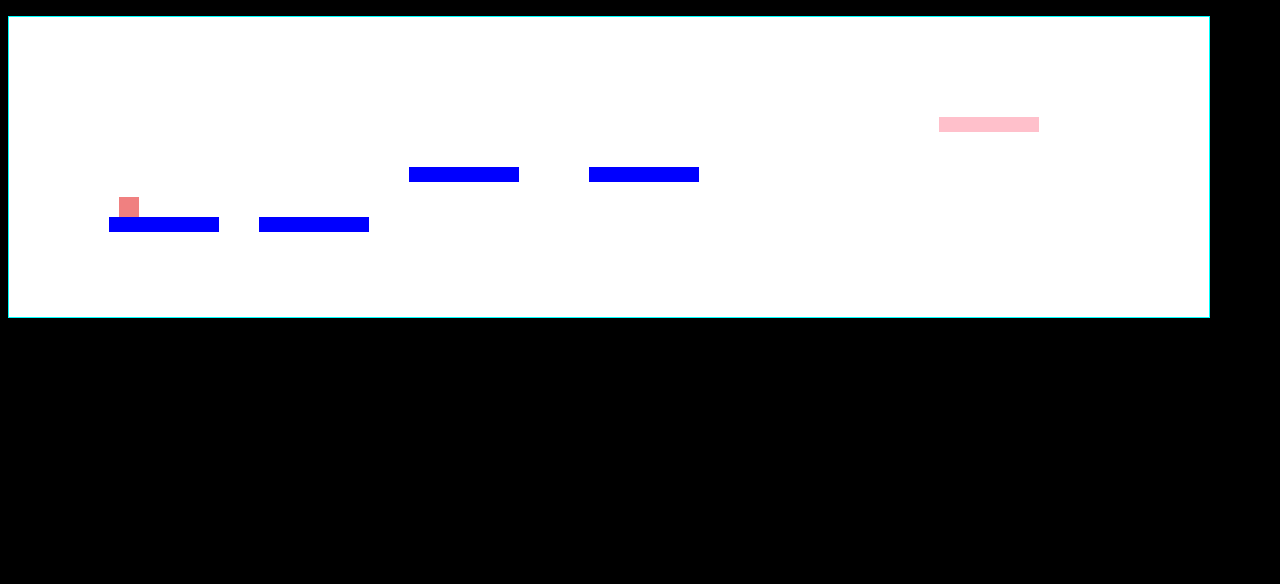
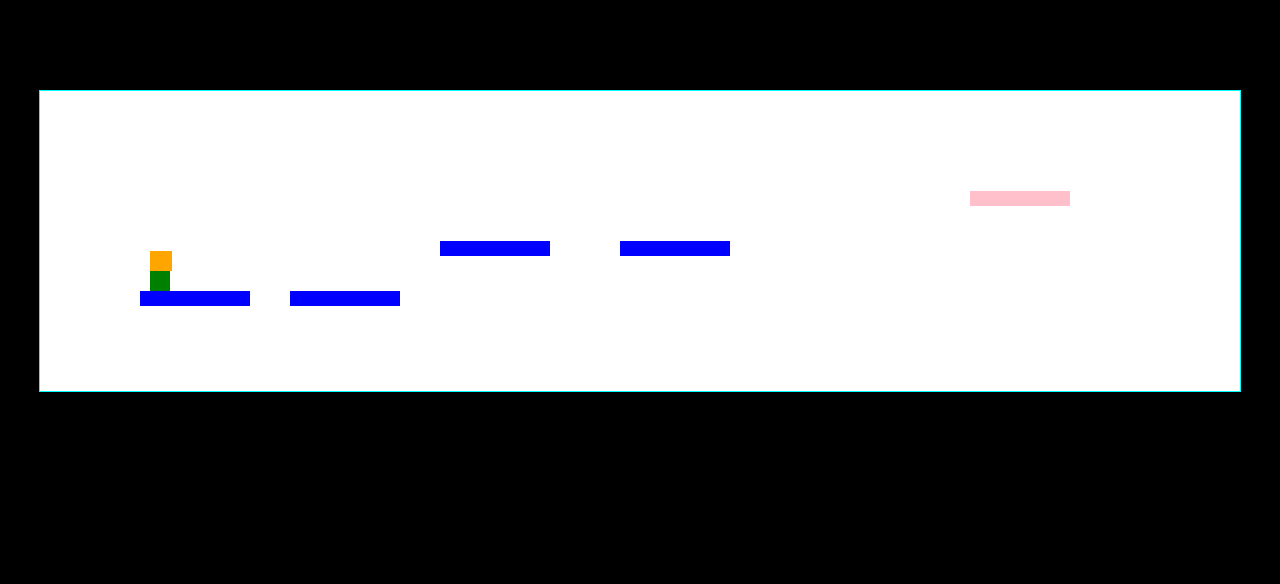
Before and after one commit to Jimbo-Farmer/basic-platformer, a plain HTML site: page root/index.html in a window 1280 px wide. Shown: the part 216-800 px from the top of the page. Drawn offline with Linux system fonts and the light colour scheme.

Commit message:
refactoring

```diff
--- a/root/index.html
+++ b/root/index.html
@@ -19,7 +19,10 @@
             <button class="try-again hidden">Try Again</button>
         </div>
     </header>
-    <canvas></canvas>
+    <main>
+        <canvas></canvas>
+    </main>
+
 </body>
-<script src="logic.js"></script>
+<script src="javascript/main.js" type="module"></script>
 </html>
--- /dev/null
+++ b/root/javascript/components/levels.js
@@ -0,0 +1,32 @@
+// The platforms
+export const platformsLevelOne = [{
+    x: 100,
+    y: 200,
+    width: 110,
+    height: 15
+    },
+    {
+    x: 250,
+    y: 200,
+    width: 110,
+    height: 15
+    },
+    {
+    x: 400,
+    y: 150,
+    width: 110,
+    height: 15
+    },
+    {   // this has been turned into a moving platform.
+    x: 520,
+    y: 150,
+    width: 110,
+    height: 15
+    },
+    {
+    x: 930,
+    y: 100,
+    width: 100,
+    height: 15
+    }
+];
--- /dev/null
+++ b/root/javascript/components/player.js
@@ -0,0 +1,32 @@
+export function renderplayer(ctx, x, y){
+    //body
+    ctx.fillStyle = body.colour;
+    ctx.fillRect(x-10, y-20, body.width, body.height);
+    //head
+    ctx.fillStyle = head.colour;
+    ctx.fillRect(x-10, y-40, head.width, head.height);
+}
+
+
+let body = {
+    colour: 'green',
+    height: 20,
+    width: 20,
+}
+
+let head = {
+    colour: 'orange',
+    height: 20,
+    width: 22,
+}
+
+
+export let playerDetails = {
+    x: 120,
+    y: 100,
+    width: body.width,
+    height: body.height + head.height,
+    jump: false,
+    x_v: 0,
+    y_v: 0,
+};
--- a/root/logic.js
+++ b/root/javascript/main.js
@@ -1,3 +1,5 @@
+import { platformsLevelOne }  from './components/levels.js'
+import { playerDetails, renderplayer } from './components/player.js';
 
 const canvas = document.querySelector("canvas");
 const ctx = canvas.getContext("2d");
@@ -7,17 +9,9 @@ ctx.canvas.width = 1200;
 const status = document.querySelector(".status");
 const tryAgain = document.querySelector(".try-again");
 
-// Attributes of the player
-let player = {
-    x: 120,
-    y: 200,
-    x_v: 0,
-    y_v: 0,
-    jump : false,
-    height: 20,
-    width: 20,
-    };
-
+let platforms = platformsLevelOne;
+let player = playerDetails;
+console.log(platforms)
 // The status of the arrow keys
 let keys = {
     right: false,
@@ -26,40 +20,7 @@ let keys = {
     };
 
 // The gravity to show realistic movements
-let gravity = 0.6;
-
-// The platforms
-let platforms = [{
-    x: 100,
-    y: 200,
-    width: 110,
-    height: 15
-    },
-    {
-    x: 250,
-    y: 200,
-    width: 110,
-    height: 15
-    },
-    {
-    x: 400,
-    y: 150,
-    width: 110,
-    height: 15
-    },
-    {   // this has been turned into a moving platform.
-    x: 520,
-    y: 150,
-    width: 110,
-    height: 15
-    },
-    {
-    x: 930,
-    y: 100,
-    width: 100,
-    height: 15
-    }
-];
+let gravity = 0.9;
 
 let finalPlatform = platforms[platforms.length-1];
 
@@ -79,22 +40,18 @@ function renderplat(){
     ctx.fillRect(finalPlatform.x, finalPlatform.y, finalPlatform.width, finalPlatform.height);
 }
 
-// Function to render the player
-function renderplayer(){
-    ctx.fillStyle = "#F08080";
-    ctx.fillRect((player.x)-10, (player.y)-20, player.width, player.height);
-}
-
 // This function is called when one of the arrow keys is pressed
 function keydown(e) {
     // 37 is the code for the left arrow key
     if(e.keyCode === 37) {
         keys.left = true;
+
     }
     // 38 is the code for the up arrow key
     if(e.keyCode === 38) {
         if(player.jump === false){
-            player.y_v = -10;
+            player.y_v = -12;
+
         }
         player.jump = true
     }
@@ -110,8 +67,8 @@ function keyup(e) {
         keys.left = false;
     }
     if(e.keyCode === 38) {
-        if(player.y_v < -2) {
-            player.y_v = -1;      // if jump is released quickly the jump will be shorter.
+        if(player.y_v < -3) {
+            player.y_v = -3;      // if jump is released quickly the jump will be shorter.
         }
     }
     if(e.keyCode === 39) {
@@ -126,19 +83,21 @@ document.addEventListener("keyup",keyup);
 let slide = 2; // sets the speed of the moving platform.
 
 function loop() {
+
     // If the player is jumping apply the effect of gravity
     if(player.jump === true){
         player.y_v += gravity;
     }
 
+
     // If the left key is pressed, move the player to the left
     if(keys.left) {
-        player.x_v = -2.5;
+        player.x_v = -3;
     }
 
      // If the right key is pressed, move the player to the right
     else if(keys.right) {
-        player.x_v  = 2.5;
+        player.x_v  = 3;
     } else {
         player.x_v = 0;
     }
@@ -150,7 +109,7 @@ function loop() {
         slide = -slide;
     }
 
-    if((platforms[3].x <= (player.x +(player.width/2)-1)) && ((player.x -(player.width/2)+1) < platforms[3].x + platforms[3].width) && (player.y === platforms[3].y)){
+    if((platforms[3].x <= (player.x +9)) && ((player.x -11) < platforms[3].x + platforms[3].width) && (player.y === platforms[3].y)){
         player.x_v += slide;
     }
 
@@ -161,8 +120,8 @@ function loop() {
 
     // Code that checks for collisions with at least one platform
 
-    for(let i =0; i<platforms.length; i++){
-        if((platforms[i].x <= (player.x+(player.width/2)-1)) && ((player.x-(player.width/2)+1) < platforms[i].x + platforms[i].width) && (player.y >= platforms[i].y) && (player.y <= platforms[i].y + platforms[i].height)){
+    for(let i =0; i <platforms.length; i++){
+        if((platforms[i].x <= (player.x + 9)) && ((player.x - 11) < platforms[i].x + platforms[i].width) && (player.y >= platforms[i].y) && (player.y <= (platforms[i].y + platforms[i].height))){
             player.y = platforms[i].y;
             player.jump = false;
             player.y_v = 0;
@@ -177,20 +136,21 @@ function loop() {
 
     // check for game over or victory
 
-    if(player.y > canvas.height + player.height){           // (if the player has fallen off the screen)
+    if(player.y > canvas.height + 40){           // (if the player has fallen off the screen)
         status.innerHTML = "Game Over";
         tryAgain.classList.toggle("hidden");
         clearInterval(gameLoop);
     }
 
-    if((finalPlatform.x <= (player.x+(player.width/2)-1)) && ((player.x-(player.width/2)+1) < finalPlatform.x + finalPlatform.width) && (player.y === finalPlatform.y)){
+    if((finalPlatform.x <= (player.x+9)) && ((player.x-11) < finalPlatform.x + finalPlatform.width) && (player.y === finalPlatform.y)){
         status.innerHTML = "Well Done!";
+        tryAgain.classList.toggle("hidden");
         clearInterval(gameLoop);
     }
 
     // Rendering the canvas, the player and the platforms
     renderBackground();
-    renderplayer();
+    renderplayer(ctx, player.x, player.y);
     renderplat();
 }
 
@@ -203,7 +163,7 @@ tryAgain.addEventListener("click",function(){
     player.x = 120;
     player.y = 150;
     player.y_v = 0;
-    jump = true;
+    player.jump = true;
     gameLoop = setInterval(loop,20);
 });
 
--- a/root/styles.css
+++ b/root/styles.css
@@ -1,5 +1,6 @@
 h1 {
     font-size: 3rem;
+    text-transform: uppercase;
     margin-bottom: 0;
 }
 
@@ -15,7 +16,8 @@ body {
 }
 
 header {
-    height: 200px;
+    padding: 24px 10%;
+    min-height: 250px;
 }
 
 p, button {
@@ -46,6 +48,10 @@ p, button {
     font-family: Verdana, Geneva, Tahoma, sans-serif;
 }
 
+main {
+    text-align: center;
+}
+
 canvas {
     border: 1px solid cyan;
 }
```
